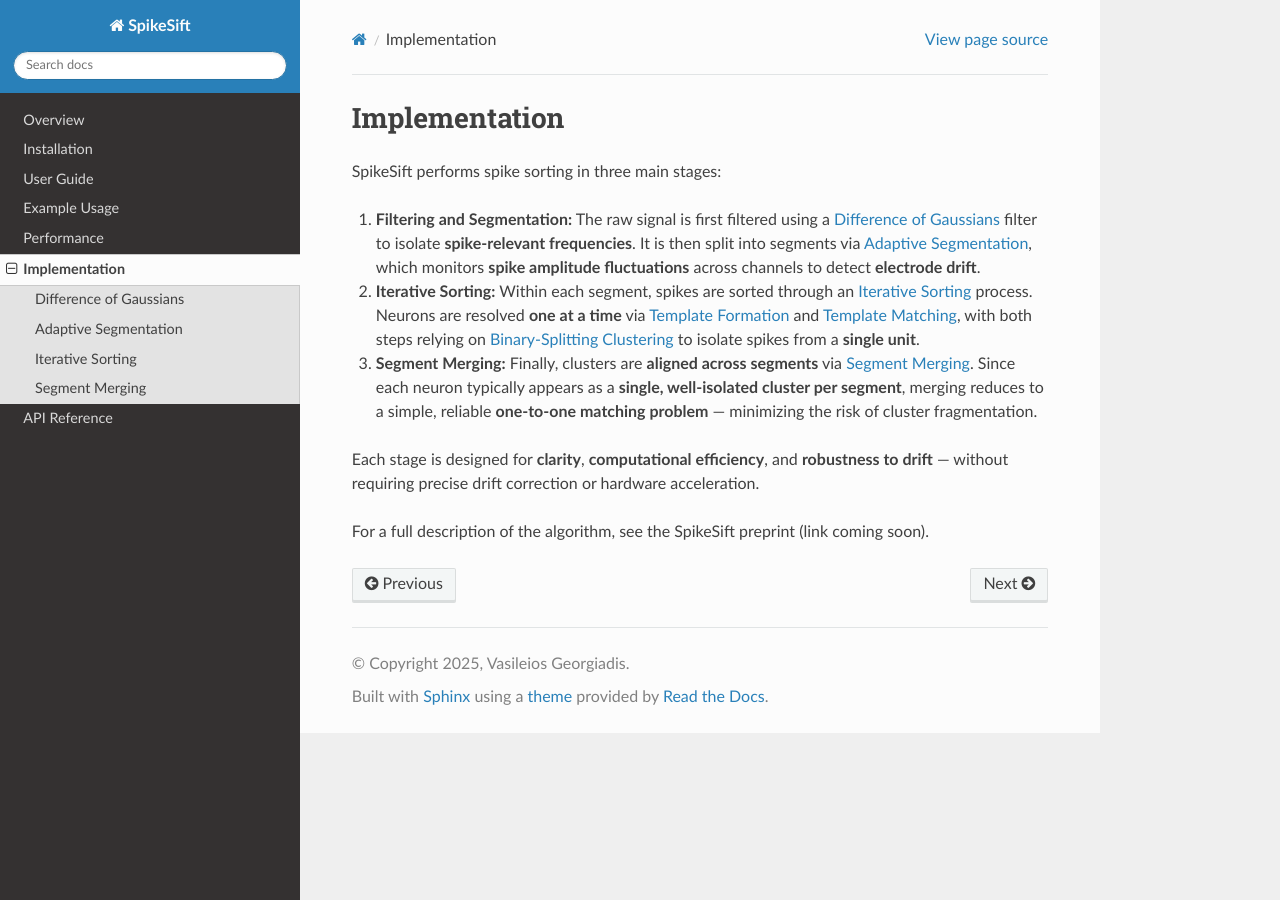
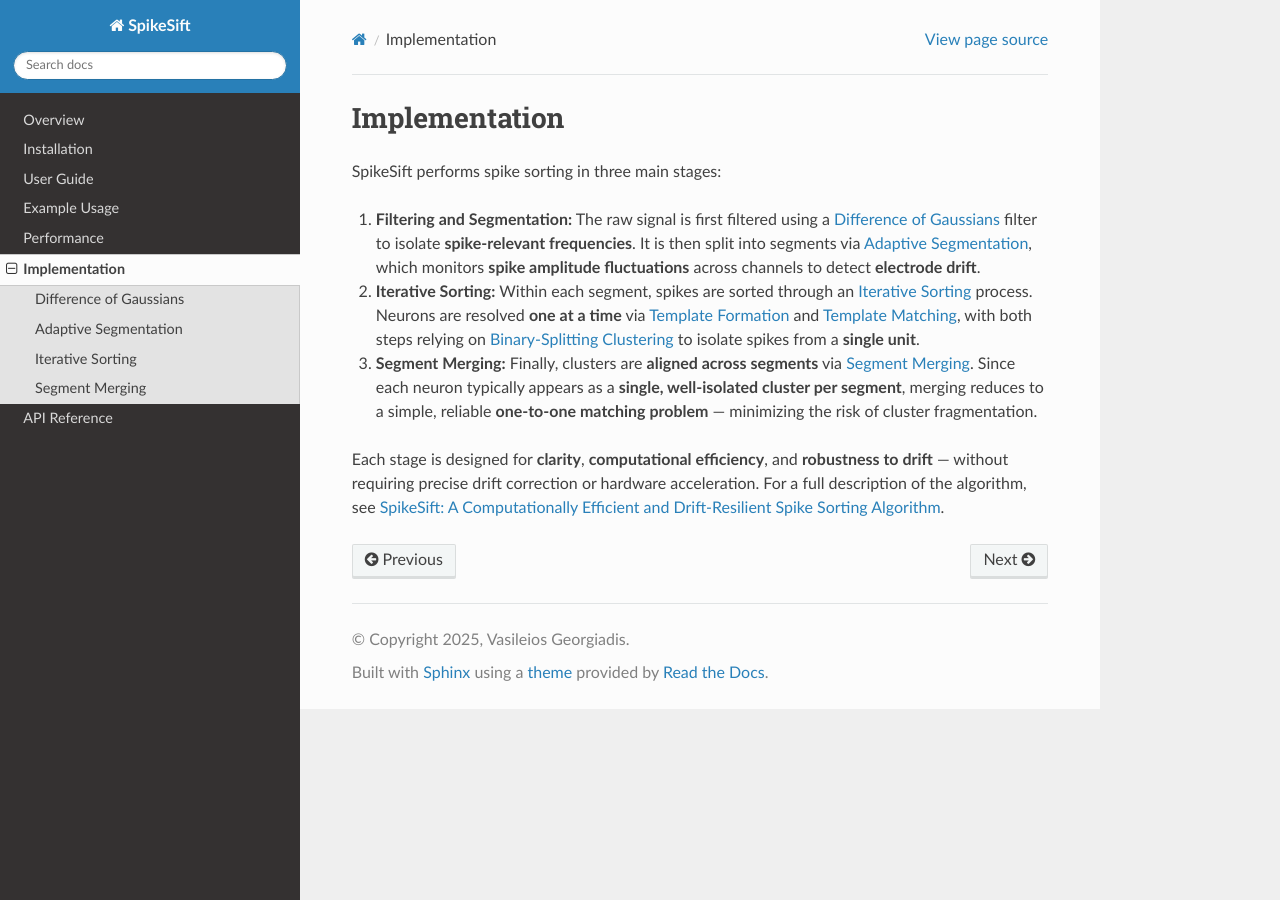
Before and after one commit to vasilisgeorgiadis/spikesift, a Sphinx documentation site: the page built from docs/source/implementation.rst, in a window 1280 px wide. Built offline with Sphinx 7.4.7 and the Read the Docs theme 3.1.0, drawn with Linux system fonts in a browser that asks for light colours.

Commit message:
Update implementation.rst

```diff
--- a/docs/source/implementation.rst
+++ b/docs/source/implementation.rst
@@ -21,8 +21,7 @@
    merging reduces to a simple, reliable **one-to-one matching problem** --- minimizing the risk of cluster fragmentation.
 
 Each stage is designed for **clarity**, **computational efficiency**, and **robustness to drift** --- without requiring precise drift correction or hardware acceleration.
-
-For a full description of the algorithm, see the SpikeSift preprint (link coming soon).
+For a full description of the algorithm, see `SpikeSift: A Computationally Efficient and Drift-Resilient Spike Sorting Algorithm <https://arxiv.org/abs/2504.01604>`__.
 
 .. toctree::
    :maxdepth: 1
```
